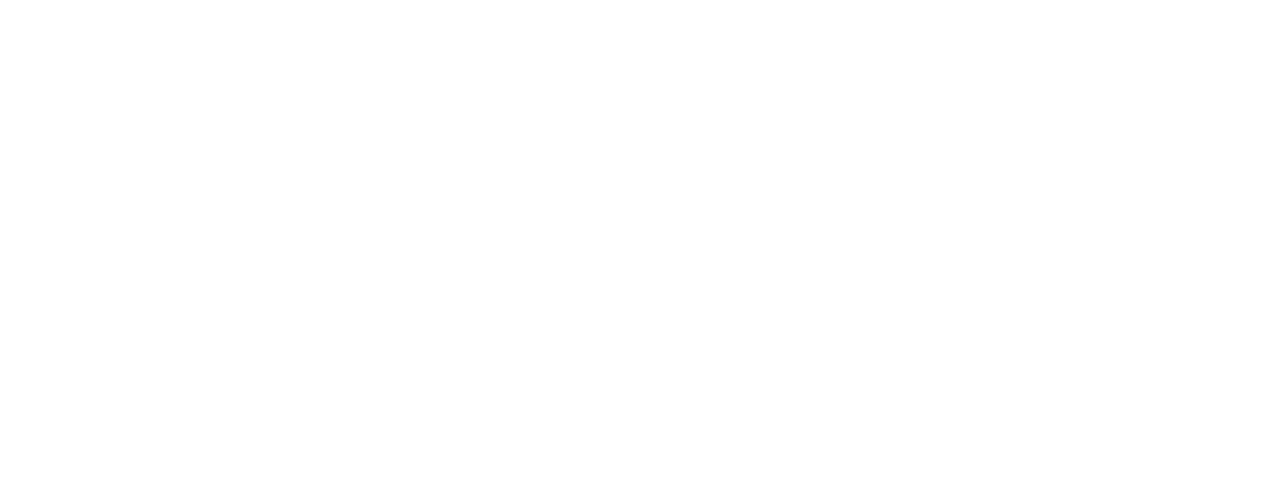
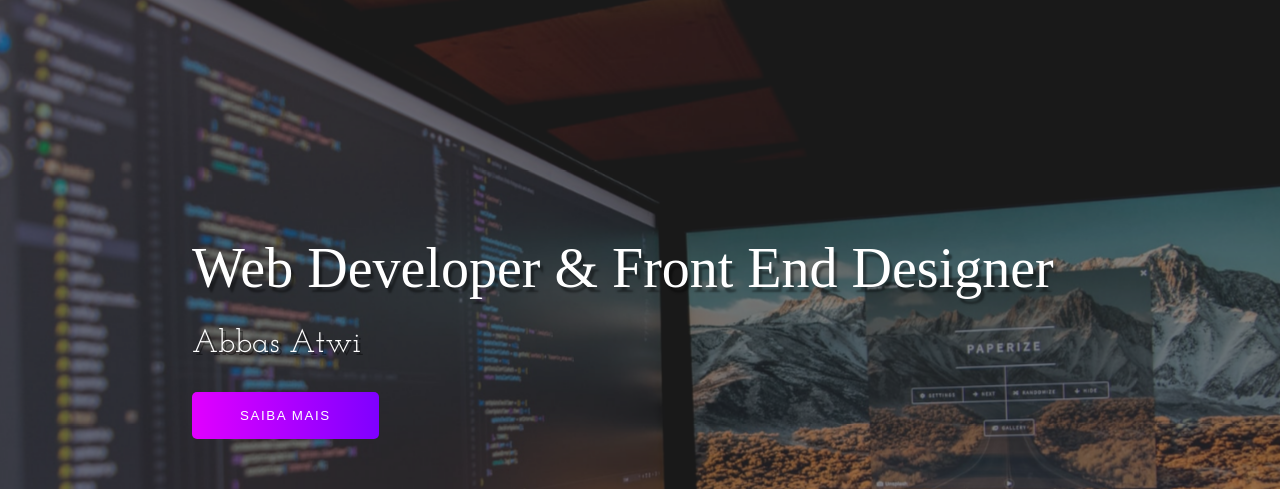
Before and after one commit to abbas-atwi/portfolio, a plain HTML site: page index.html in a window 1280 px wide. Shown: the top 489 px of the page. Drawn offline with Linux system fonts and the light colour scheme.

Commit message:
:package: header

```diff
--- a/index.html
+++ b/index.html
@@ -5,11 +5,25 @@
     <meta http-equiv="X-UA-Compatible" content="IE=edge">
     <meta name="viewport" content="width=device-width, initial-scale=1.0">
     <link rel="stylesheet" href="style.css">
+    <link rel="apple-touch-icon" sizes="180x180" href="imagens/apple-touch-icon.png">
+<link rel="icon" type="image/png" sizes="32x32" href="imagens/favicon-32x32.png">
+<link rel="icon" type="image/png" sizes="16x16" href="imagens/favicon-16x16.png">
+<link rel="manifest" href="/site.webmanifest">
     <title>Portfolio</title>
 </head>
 <body>
-    <div>
-
-    </div>
+    <!-- Encapsula todo o conteudo -->
+   <div class="container">
+        <header>
+            <div class="img-wrapper">
+                <img src="imagens/bg.jpg" alt="">
+            </div>
+            <div class="banner">
+                <h1>Web Developer & Front End Designer</h1>
+                <p>Abbas Atwi</p>
+                <button>Saiba mais</button>
+            </div>
+        </header>
+   </div>
 </body>
 </html>
--- a/style.css
+++ b/style.css
@@ -1,2 +1,91 @@
 @import url('https://fonts.googleapis.com/css2?family=Baloo+2:wght@400;500;600;700;800&family=Josefin+Slab:ital,wght@0,100;0,200;0,300;0,400;0,500;1,100;1,200;1,300&family=Mulish:ital,wght@0,200;0,300;0,400;0,500;0,600;1,200;1,300;1,400;1,500&display=swap');
-@import url('https://cdnjs.cloudflare.com/ajax/libs/font-awesome/5.15.2/css/all.min.css')
+@import url('https://cdnjs.cloudflare.com/ajax/libs/font-awesome/5.15.2/css/all.min.css');
+
+*{
+    margin: 0;
+    padding: 0;
+}
+
+header{
+    width: 100%;
+    height: 100vh;
+    overflow: hidden;
+    position: relative;
+}
+.img-wrapper{
+    width: 100%;
+    height: 100%;
+    overflow: hidden;
+    background-color: rgba(0, 0, 0, 0.8);
+}
+.img-wrapper img{
+    width: 100%;
+    height: 100%;
+    object-fit: cover;
+    opacity: 0.5;
+    animation: zoom 25s;
+}
+
+/* Animacao keyframes img */
+@keyframes zoom{
+    0%{
+        transform: scale(1.3);
+    }
+    100%{
+        transform: scale(1);
+    }
+}
+
+.banner{
+    position: absolute;
+    top: 30%;
+    left: 15%;
+}
+.banner h1{
+    color: #ffffff;
+    font-size:  3.5rem;
+    font-family: "Baloo Da 2", serif;
+    font-weight: 200;
+    text-shadow:.2rem .3rem 2px rgba(0, 0, 0, .4) ;
+    line-height: 3.5rem;
+    margin-bottom: 2rem;
+    opacity: 0;
+    animation: moveBanner 1s 0.5s forwards;
+}
+.banner p{
+    font-family: "Josefin Slab", serif;
+    color: #fff;
+    font-size: 2rem;
+    text-shadow: .2rem .2rem  rgba(0, 0, 0, .4);
+    margin-bottom: 2rem;
+    animation: moveBanner 1s 0.7s forwards;
+    opacity: 0;
+}
+.banner button{
+    font-family: "Mulish" serif;
+    color: #fff;
+    letter-spacing: .1rem;
+    text-transform: uppercase;
+    background: -webkit-linear-gradient(to right, #E100FF, #7F00FF);
+    background: linear-gradient(to right, #E100FF, #7F00FF);
+    padding: 1rem 3rem;
+    border: none;
+    border-radius: 5px;
+    cursor: pointer;
+    opacity: 0;
+    animation: moveBanner 1s 0.9s forwards;
+}
+.banner button:hover{
+    opacity: 0.8;
+}
+
+@keyframes moveBanner{
+    0%{
+        /* Vou descer ele e sobe na entrada */
+        transform: translateY(10rem) rotateY(-30deg);
+    }
+    100%{
+        transform: translateY(0) rotateY(0);
+        opacity: 1;
+    }
+}
```
Also changed, not shown: imagens/android-chrome-192x192.png (renamed from android-chrome-192x192.png), imagens/android-chrome-512x512.png (renamed from android-chrome-512x512.png), imagens/apple-touch-icon.png (renamed from apple-touch-icon.png), imagens/bg.jpg (added), imagens/favicon-16x16.png (renamed from favicon-16x16.png), imagens/favicon-32x32.png (renamed from favicon-32x32.png), site.webmanifest, 1 other file.
